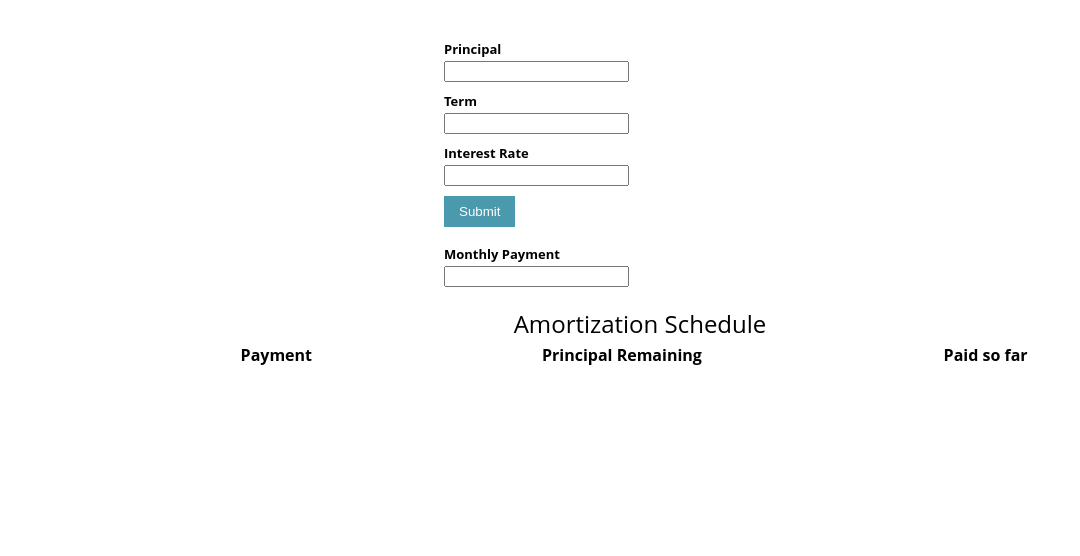
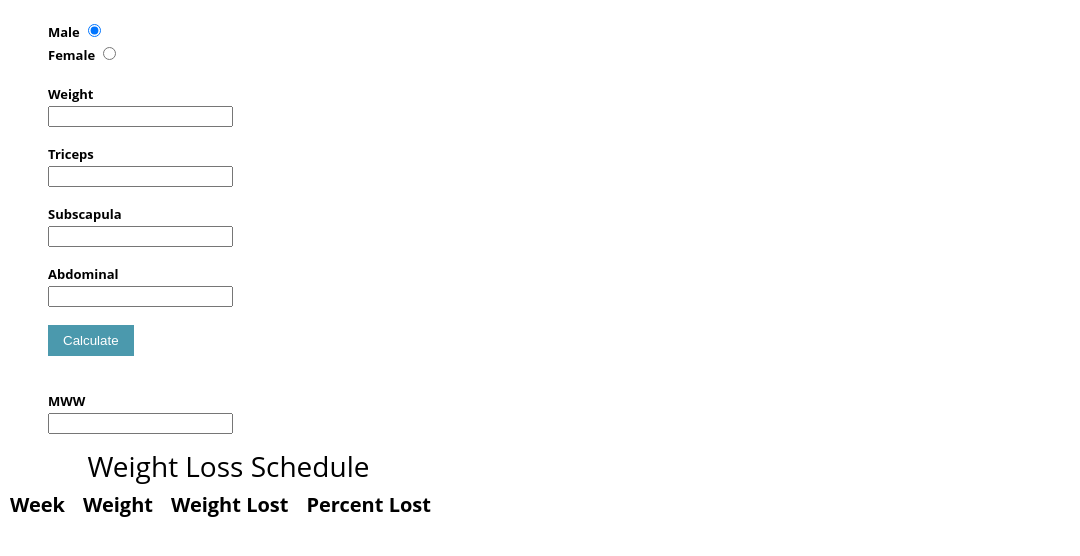
Before and after one commit to algoritaville/bmi_calculator, a plain HTML site: page public/index.html in a window 1280 px wide. Shown: the whole page, without its empty margins (0-1080 px from the left). Drawn offline with Linux system fonts and the light colour scheme.

Commit message:
Needs testing

```diff
--- a/public/css/style.css
+++ b/public/css/style.css
@@ -1,19 +1,21 @@
+#form {
+    display: inline-block;
+}
 .form-style {
-    margin:10px auto;
     max-width: 400px;
-    padding: 20px 12px 10px 20px;
+    /*padding: 20px 12px 10px 20px; */
     font: 13px "Open Sans", sans-serif;
 }
 .form-style li {
-    padding: 0;
+    padding: 0 0 2vh 0;
     display: block;
     list-style: none;
-    margin: 10px 0 0 0;
+    margin: 0 0 0.25vh 0;
 }
-.form-style label{
-    margin:0 0 3px 0;
-    padding:0px;
-    display:block;
+.form-style label {
+    margin: 0 0 3px 0;
+    padding: 0px;
+    display: block;
     font-weight: bold;
 }
 .form-style input[type=text],
@@ -25,81 +27,91 @@
 .form-style input[type=url],
 .form-style input[type=email],
 textarea,
-select{
+select {
     box-sizing: border-box;
     -webkit-box-sizing: border-box;
     -moz-box-sizing: border-box;
-    border:1px solid #BEBEBE;
+    border: 1px solid #BEBEBE;
     padding: 7px;
-    margin:0px;
+    margin: 0px;
     -webkit-transition: all 0.30s ease-in-out;
     -moz-transition: all 0.30s ease-in-out;
     -ms-transition: all 0.30s ease-in-out;
     -o-transition: all 0.30s ease-in-out;
     outline: none;
 }
-.form-style input[type=text]:focus,
-.form-style input[type=date]:focus,
-.form-style input[type=datetime]:focus,
-.form-style input[type=number]:focus,
-.form-style input[type=search]:focus,
-.form-style input[type=time]:focus,
-.form-style input[type=url]:focus,
-.form-style input[type=email]:focus,
-.form-style textarea:focus,
-.form-style select:focus{
+.form-style input[type=text]: focus,
+.form-style input[type=date]: focus,
+.form-style input[type=datetime]: focus,
+.form-style input[type=number]: focus,
+.form-style input[type=search]: focus,
+.form-style input[type=time]: focus,
+.form-style input[type=url]: focus,
+.form-style input[type=email]: focus,
+.form-style textarea: focus,
+.form-style select: focus {
+
     -moz-box-shadow: 0 0 8px #88D5E9;
     -webkit-box-shadow: 0 0 8px #88D5E9;
     box-shadow: 0 0 8px #88D5E9;
     border: 1px solid #88D5E9;
 }
-.form-style .field-divided{
+.form-style .field-divided {
     width: 49%;
 }
 
-.form-style .field-long{
+.form-style .field-long {
     width: 100%;
 }
-.form-style .field-select{
+.form-style .field-select {
     width: 100%;
 }
-.form-style .field-textarea{
+.form-style .field-textarea {
     height: 100px;
 }
-.form-style input[type=submit], .form-style input[type=button]{
+.form-style input[type=submit], .form-style input[type=button] {
     background: #4B99AD;
     padding: 8px 15px 8px 15px;
     border: none;
     color: #fff;
 }
-.form-style input[type=submit]:hover, .form-style input[type=button]:hover{
+.form-style input[type=submit]: hover, .form-style input[type=button]: hover {
     background: #4691A4;
-    box-shadow:none;
-    -moz-box-shadow:none;
-    -webkit-box-shadow:none;
+    box-shadow: none;
+    -moz-box-shadow: none;
+    -webkit-box-shadow: none;
 }
-.form-style .required{
-    color:red;
+.form-style .required {
+    color: red;
 }
-#amortizationSchedule {
+table {
     font-family: "Open Sans", sans-serif;
     margin-right: auto;
     margin-left: auto;
     min-width: 75%;
 }
-#amortizationSchedule th {
-    font-size: 2vh;
-    padding: 0.25vh;
+caption {
+    font-size: 3.5vh;
 }
-#amortizationSchedule td {
+th {
+    font-size: 2.5vh;
+    padding: 0.5vh 2vh 0 0;
+}
+td {
     text-align: center;
+    padding: 1vh;
 }
-#amortizationSchedule caption {
-    font-size: 3vh;
-}
-#amortizationSchedule tr td {
-    padding: 0.5vh;
+tr {
+    padding: 0.5vh 2vh 0 0;
 }
 #calculations {
-    widows: 100%;
+    display: inline-block;
+    min-width: 75%;
+    font-family: "Open Sans", sans-serif;
 }
+#schedule {
+    display: inline-block;
+    margin-left: auto;
+    margin-right: auto;
+    font-family: "Open Sans", sans-serif;
+}
--- a/public/index.html
+++ b/public/index.html
@@ -4,45 +4,63 @@
         <meta charset="utf-8">
         <script type="text/javascript" src="./js/calc.js"></script>
         <link rel="stylesheet" href="./css/style.css" />
-        <title>Amortization Calculator</title>
+        <title>BMI Calculator</title>
     </head>
     <body>
-        <form>
+        <form id="form">
             <ul class="form-style">
                 <li>
-                    <label>Principal</label>
-                    <input name="principal" id="principal" />
+                    <label class="container">Male
+                        <input type="radio" checked="checked" name="sex" id="sex0" value="m" onchange="calculateMWW()">
+                        <span class="checkmark"></span>
+                    </label>
+                    <label class="container">Female
+                        <input type="radio" name="sex" id="sex1" value="f" onchange="calculateMWW()">
+                        <span class="checkmark"></span>
+                    </label>
                 </li>
                 <li>
-                    <label>Term</label>
-                    <input name="term" id="term" />
+                    <label>Weight</label>
+                    <input name="weight" id="weight" onchange="calculateMWW()" />
                 </li>
                 <li>
-                    <label>Interest Rate</label>
-                    <input name="rate" id="rate" />
+                    <label>Triceps</label>
+                    <input name="triceps" id="triceps" onchange="calculateMWW()" />
                 </li>
                 <li>
-                <input type="button" value="Submit" onclick="calculatePayment()" />
+                    <label>Subscapula</label>
+                    <input name="subscapula" id="subscapula" onchange="calculateMWW()" />
+                </li>
+                <li id="abdominalOption">
+                    <label>Abdominal</label>
+                    <input name="abdominal" id="abdominal" onchange="calculateMWW()" />
+                </li>
+                <li>
+                <input type="button" value="Calculate" onclick="calculateMWW()" />
                 </li>
                 <br>
-                <label for="payment">Monthly Payment</label>
-                <input name="payment" id="payment" value="" />
+                <label for="mww">MWW</label>
+                <input name="mww" id="mww" value="" />
             </ul>
-            <div id="calculations">
-                <table id="amortizationSchedule">
-                <caption>Amortization Schedule</caption>
+        </form>
+        <div id="calculations"> </div>
+        <div id="schedule">
+            <table id="weightLossSchedule">
+                <caption>Weight Loss Schedule</caption>
                 <thead>
                     <tr>
-                    <th scope="col">Payment</th>
-                    <th scope="col">Principal Remaining</th>
-                    <th scope="col">Paid so far</th>
+                        <th scope="col">Week</th>
+                        <th scope="col">Weight</th>
+                        <th scope="col">Weight Lost</th>
+                        <th scope="col">Percent Lost</th>
                     </tr>
                 </thead>
                 <tbody>
 
                 </tbody>
-            </div>
-        </form>
+            </table>
+        </div>
+
         <!-- <img src="./img/payments.svg" alt=""> -->
     </body>
 </html>
--- a/public/js/calc.js
+++ b/public/js/calc.js
@@ -1,47 +1,77 @@
 'use strict'
+function calculateMWW() {
 
-sf = () => {
-    if (!isNaN(triceps) && !isNaN(subscapula) && !isNaN(abdominal)) {
-        return(triceps + subscapula + abdominal)
+    let sex = document.querySelector('input[name = "sex"]:checked').value
+    let weight = document.getElementById("weight").value
+    let triceps = document.getElementById("triceps").value
+    let subscapula = document.getElementById("subscapula").value
+    let abdominal = document.getElementById("abdominal").value
+    let abdominalOption = document.getElementById("abdominalOption")
+
+    let sf
+    if (sex ==="m") {
+        sf = (triceps > 0 && subscapula > 0 && abdominal > 0) ? +triceps + +subscapula + +abdominal : 0
+        abdominalOption.style.display = "block"
     } else {
-        return(0)
+        sf = (triceps > 0 && subscapula > 0) ? +triceps + +subscapula : 0
+        abdominalOption.style.display = "none"
     }
-}
-bd = () => {
-    if (sf() > 0) {
-        return((1.0973 - sf() * 0.000815) + (Math.pow(sf(), 2) * 0.00000084))
+    let bd = (sf > 0) ? (1.0973 - sf * 0.000815) + (Math.pow(sf, 2) * 0.00000084) : 0
+
+    let bf
+    if (sex ==="m") {
+        bf = (bd > 0) ? ((457/bd) - (4.142) * 100) : 0
     } else {
-        return(0)
+        bf = (bd > 0) ? 1.35 * sf - 0.012 * Math.pow(sf, 2) - 3.4 : 0
     }
-}
-bf = () => {
-    if (sf() > 0) {
-        return((((457/bd()) - (4.142) * 100)))
-    } else {
-        return (0)
-    }
-}
-fw = () => {
-    if (sf() > 0 && weight > 0) {
-        return( weight * (bf() / 100))
-    } else {
-        return (0)
-    }
-}
-lbm = () => {
-    if (sf() > 0 && weight > 0) {
-        return( weight - fw())
-    } else {
-        return (0)
-    }
-}
-mww = () => {
-    let quotient = 1;
-    if (sex === "m") { quotient = 0.93 } else { quotient = 0.88 }
-    if (sf() > 0 && weight > 0) {
-        return( lbm() / quotient )
-    } else {
-        return (0)
+
+    let fw = (sf > 0 && weight > 0) ? weight * bf / 100 : 0
+    let lbm = (sf > 0 && weight > 0) ? weight - fw : 0
+    let quotient = (sex === "m") ? 0.93 : 0.88
+    let mww = (sf > 0 && weight > 0) ? lbm / quotient : 0
+
+    document.getElementById("mww").value = mww.toFixed(2)
+
+    let calculations = document.getElementById("calculations")
+    calculations.innerHTML = "<ul>" +
+                        "<li>SF:" + sf +
+                        "</li>" +
+                        "<li>Body Density: " + bd.toFixed(2) +
+                        "</li>" +
+                        "<li>Body Fat: " + bf.toFixed(2) + "%" +
+                        "</li>" +
+                        "<li>Lean Body Mass: " + lbm.toFixed(2) +
+                        "</li>" +
+                        "</ul>"
+
+    let weightLossSchedule = document.getElementById("weightLossSchedule").getElementsByTagName("tbody")[0]
+    weightLossSchedule.innerHTML = ""
+    let w, x, y, z
+    let currentWeight = +weight
+    let previousWeight = currentWeight
+    let percentLost = 0
+    let i = 0
+    let newRow
+    //console.log("Minimum Weight: " + mww + ", Current Weight: " + currentWeight)
+
+    if (weight > mww && weight - mww < 100) {
+        while (currentWeight > mww) {
+            //console.log(weightLossSchedule)
+            currentWeight -= weight * 0.015
+            i++
+            newRow = weightLossSchedule.insertRow(weightLossSchedule.rows.length)
+            w = newRow.insertCell(0)
+            w.innerHTML = i
+            x = newRow.insertCell(1)
+            x.innerHTML = (currentWeight).toFixed(2)
+            y = newRow.insertCell(2)
+            y.innerHTML = (weight - currentWeight).toFixed(2)
+            z = newRow.insertCell(3)
+            z.innerHTML = percentLost.toFixed(2)
+
+            percentLost = (previousWeight - currentWeight) / previousWeight * 100
+            previousWeight = currentWeight
+        }
     }
 }
 
@@ -61,37 +91,9 @@ mww = () => {
 // %BF=1.35 x (sum SF)-0.012 x (sum SF)2 -3.4
 // Sum of SF = Triceps SF + Subscapula SF
 // MWW (Females) = (LBM) / .88
-
-function calculatePayment() {
-let principal = document.getElementById("principal").value
-let rate = document.getElementById("rate").value / 100
-let term = document.getElementById("term").value
-let payment = principal * rate * Math.pow((1.0 + rate), term) / (Math.pow((1.0 + rate), term) - 1.0)
-let priorPrincipal = principal
-let currentPrincipal = principal
-let tableRef
-let newRow
-let x
-let y
-let z
-
-document.getElementById("payment").value = payment.toFixed(2)
-
-tableRef = document.getElementById("amortizationSchedule").getElementsByTagName("tbody")[0]
-tableRef.innerHTML = ""
-
-for (let i=1; i<term; i++) {
-    priorPrincipal = currentPrincipal * (1 + rate) - payment
-    currentPrincipal = priorPrincipal
-    // i  priorPrincipal.toFixed(2) (payment * i).toFixed(2)
-    newRow = tableRef.insertRow(tableRef.rows.length)
-    x = newRow.insertCell(0)
-    x.innerHTML = i
-    y = newRow.insertCell(1)
-    y.innerHTML = priorPrincipal.toFixed(2)
-    z = newRow.insertCell(2)
-    z.innerHTML = (payment * i).toFixed(2)
-}
-
-
-}
+//
+// A weight loss of 1.5% of a wrestler’s total body weight per week on the descent, has been established
+// by the IHSA. A wrestler will not be allowed to wrestle at the established minimum weight until the
+// date specified on the body fat result sheet provided by the IHSA. These dates allow for a descent of
+// 1.5% weight loss per week from the date of the body fat testing.
+//
```
